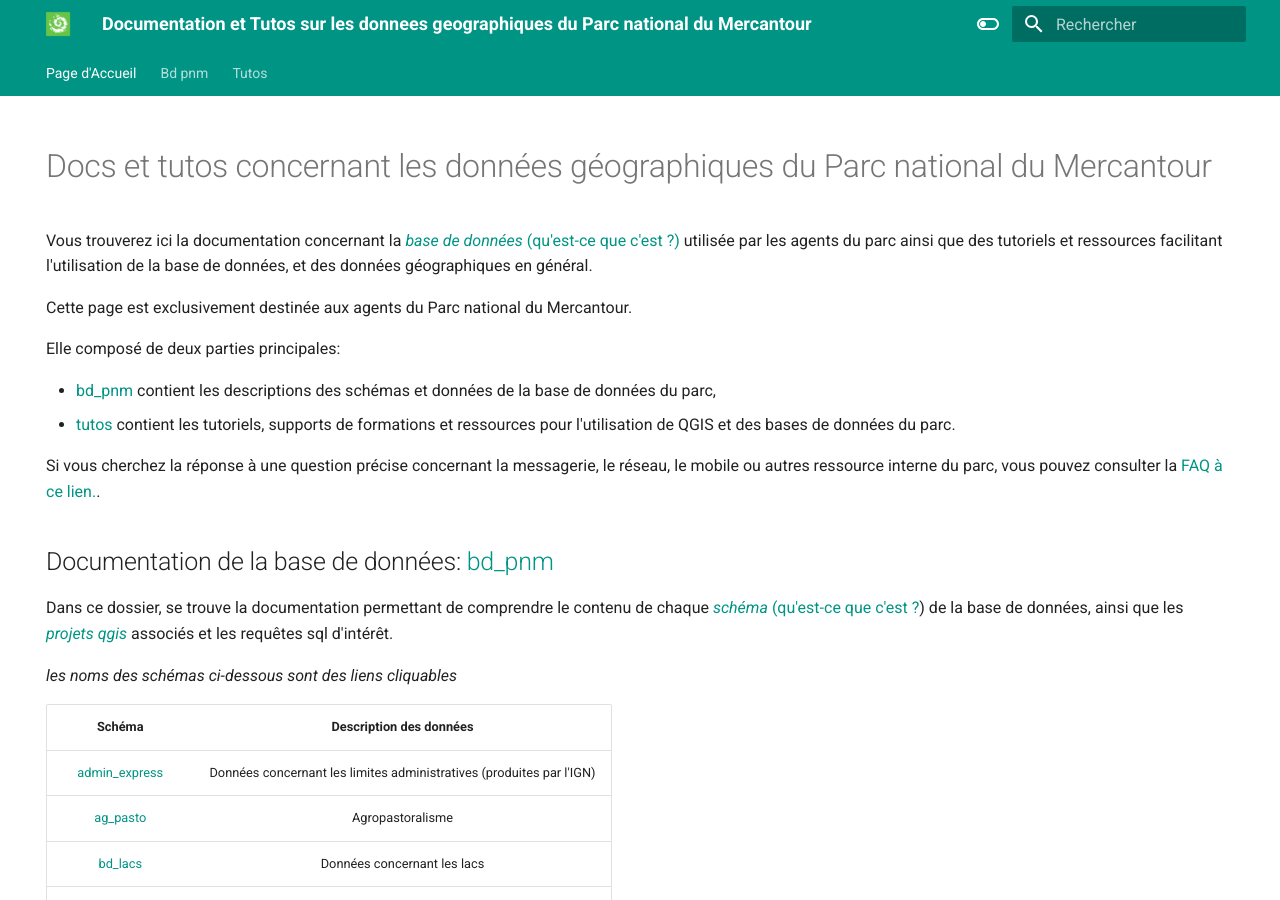
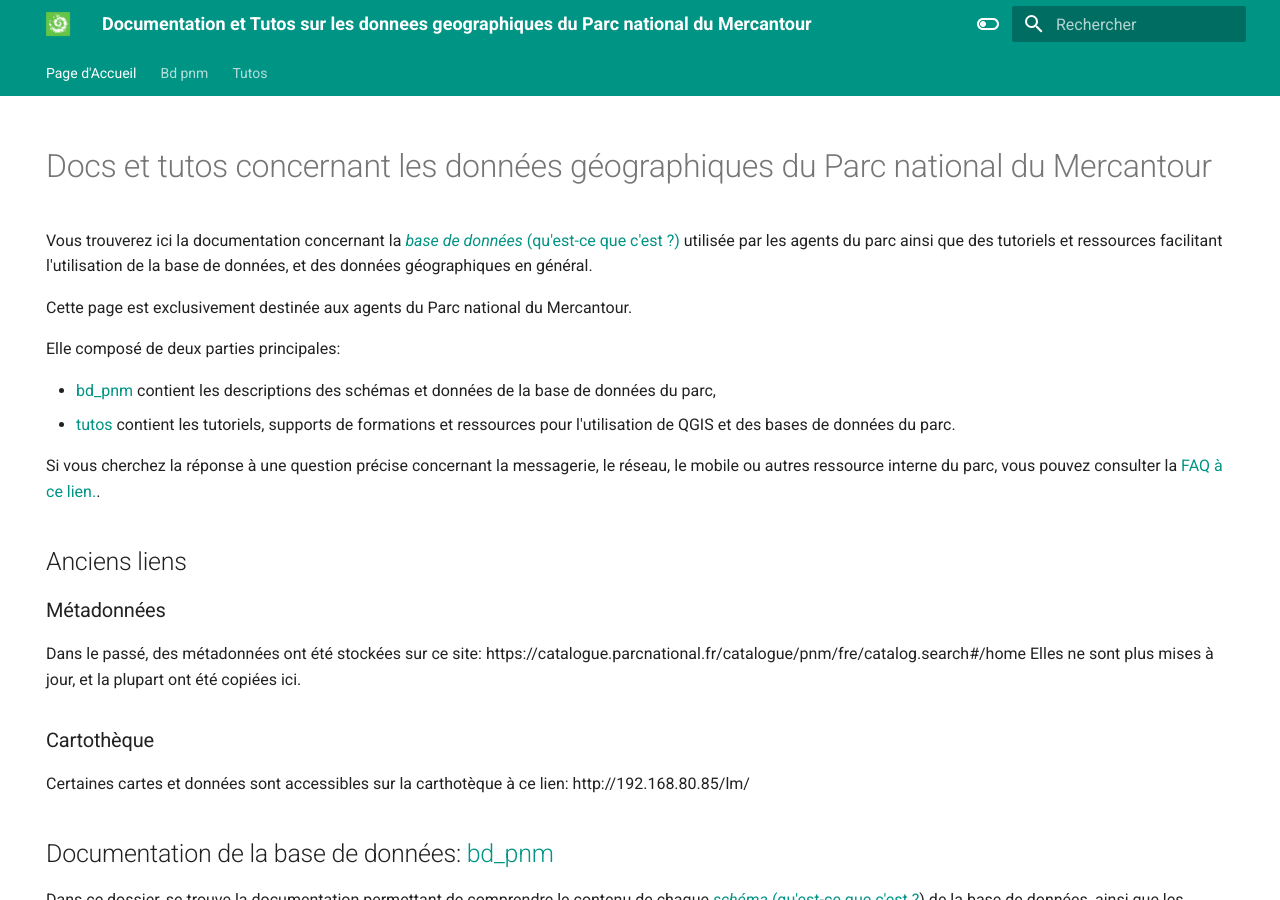
Before and after one commit to PnMercantour/donnees, an MkDocs documentation site: the page built from docs/index.md, in a window 1280 px wide and 900 px high. Built offline with MkDocs 1.6.1 and Material for MkDocs 9.7.7, drawn with Linux system fonts in a browser that asks for light colours.

Commit message:
ajouts des liens de l'intranet

```diff
--- a/docs/index.md
+++ b/docs/index.md
@@ -18,6 +18,16 @@ Elle composé de deux parties principales:
 
 
 Si vous cherchez la réponse à une question précise concernant la messagerie, le réseau, le mobile ou autres ressource interne du parc, vous pouvez consulter la [FAQ à ce lien.](https://pnmercantour.github.io/faq/).
+
+## Anciens liens
+
+### Métadonnées
+Dans le passé, des métadonnées ont été stockées sur ce site:  https://catalogue.parcnational.fr/catalogue/pnm/fre/catalog.search#/home
+Elles ne sont plus mises à jour, et la plupart ont été copiées ici.
+
+### Cartothèque
+Certaines cartes et données sont accessibles sur la carthotèque à ce lien: http://192.168.80.85/lm/
+
 
 ## Documentation de la base de données: [bd_pnm](./docs/bd_pnm/README.md)
 
```
